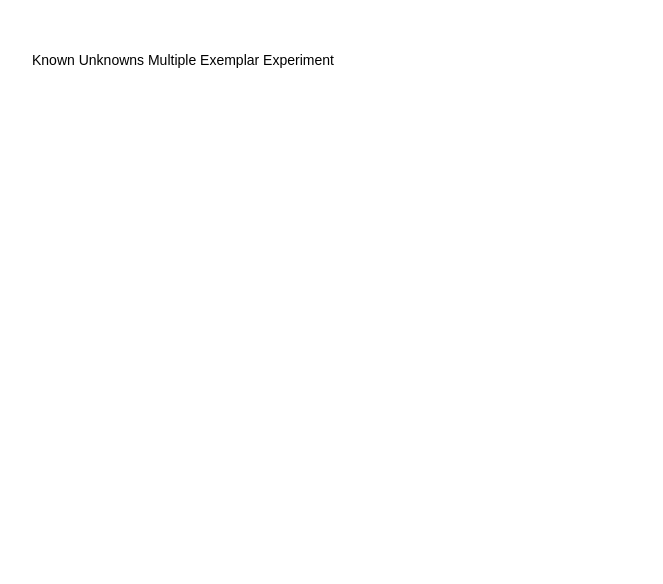
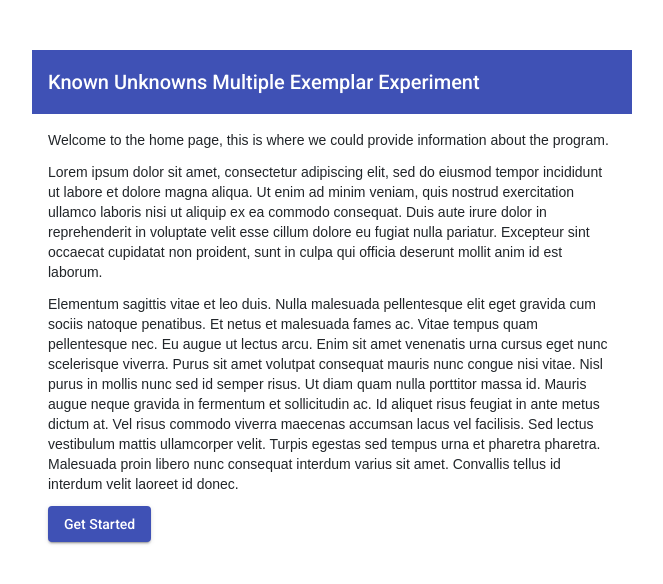
Before and after one commit to DesertFoxNV/known-unknowns-multiple-exemplar-experiment, an Angular app: page / in a window 1280 px wide. Shown: the top 584 px of the page, without its empty margins (308-971 px from the left). Built offline with nearby package versions, Linux system fonts and the light colour scheme.

Commit message:
added home module, fixed routing, and cert

```diff
--- a/apps/ui/src/app/app-routing.module.ts
+++ b/apps/ui/src/app/app-routing.module.ts
@@ -3,12 +3,12 @@ import { PreloadAllModules, RouterModule, Routes } from '@angular/router';
 
 const routes: Routes = [
   {
-    path: 'home',
+    path: '',
     loadChildren: () => import('./home/home.module').then((m) => m.HomeModule)
   },
   {
     path: '',
-    redirectTo: 'home',
+    redirectTo: '',
     pathMatch: 'full'
   },
   {
--- a/apps/ui/src/app/app.component.html
+++ b/apps/ui/src/app/app.component.html
@@ -1,2 +1 @@
-
-Known Unknowns Multiple Exemplar Experiment
+<router-outlet></router-outlet>
--- a/apps/ui/src/app/app.module.ts
+++ b/apps/ui/src/app/app.module.ts
@@ -1,12 +1,13 @@
 import { NgModule } from '@angular/core';
 import { BrowserModule } from '@angular/platform-browser';
 import { BrowserAnimationsModule } from '@angular/platform-browser/animations';
+import { AppRoutingModule } from './app-routing.module';
 
 import { AppComponent } from './app.component';
 
 @NgModule({
   declarations: [AppComponent],
-  imports: [BrowserModule, BrowserAnimationsModule],
+  imports: [AppRoutingModule, BrowserModule, BrowserAnimationsModule],
   providers: [],
   bootstrap: [AppComponent]
 })
--- a/apps/ui/src/app/home/home.component.html
+++ b/apps/ui/src/app/home/home.component.html
@@ -1 +1,27 @@
-<p>home works!</p>
+<mat-toolbar color='primary'>
+  Known Unknowns Multiple Exemplar Experiment
+</mat-toolbar>
+
+<div class='p-3'>
+  <p>
+    Welcome to the home page, this is where we could provide information about
+    the program.
+  </p>
+  <p>
+    Lorem ipsum dolor sit amet, consectetur adipiscing elit, sed do eiusmod tempor incididunt ut labore et dolore magna
+    aliqua. Ut enim ad minim veniam, quis nostrud exercitation ullamco laboris nisi ut aliquip ex ea commodo consequat.
+    Duis aute irure dolor in reprehenderit in voluptate velit esse cillum dolore eu fugiat nulla pariatur. Excepteur
+    sint occaecat cupidatat non proident, sunt in culpa qui officia deserunt mollit anim id est laborum.
+  </p>
+  <p>
+    Elementum sagittis vitae et leo duis. Nulla malesuada pellentesque elit eget gravida cum sociis natoque penatibus.
+    Et netus et malesuada fames ac. Vitae tempus quam pellentesque nec. Eu augue ut lectus arcu. Enim sit amet venenatis
+    urna cursus eget nunc scelerisque viverra. Purus sit amet volutpat consequat mauris nunc congue nisi vitae. Nisl
+    purus in mollis nunc sed id semper risus. Ut diam quam nulla porttitor massa id. Mauris augue neque gravida in
+    fermentum et sollicitudin ac. Id aliquet risus feugiat in ante metus dictum at. Vel risus commodo viverra maecenas
+    accumsan lacus vel facilisis. Sed lectus vestibulum mattis ullamcorper velit. Turpis egestas sed tempus urna et
+    pharetra pharetra. Malesuada proin libero nunc consequat interdum varius sit amet. Convallis tellus id interdum
+    velit laoreet id donec.
+  </p>
+  <button mat-button color='primary' mat-raised-button routerLink='./study-form'>Get Started</button>
+</div>
--- a/apps/ui/src/app/home/home.component.ts
+++ b/apps/ui/src/app/home/home.component.ts
@@ -1,15 +1,9 @@
-import { Component, OnInit } from '@angular/core';
+import { Component } from '@angular/core';
 
 @Component({
   selector: 'known-unknowns-multiple-exemplar-experiment-home',
   templateUrl: './home.component.html',
   styleUrls: ['./home.component.scss']
 })
-export class HomeComponent implements OnInit {
-
-  constructor() { }
-
-  ngOnInit(): void {
-  }
-
+export class HomeComponent {
 }
--- a/apps/ui/src/styles.scss
+++ b/apps/ui/src/styles.scss
@@ -1,4 +1,25 @@
 /* You can add global styles to this file, and also import other style files */
 
-html, body { height: 100%; }
-body { margin: 0; font-family: Roboto, "Helvetica Neue", sans-serif; }
+html, body {
+  height: 100%;
+}
+
+body {
+  margin: 0;
+  font-family: Roboto, "Helvetica Neue", sans-serif;
+}
+
+@import "styles/variables";
+
+@import "~bootstrap/scss/functions";
+@import "~bootstrap/scss/variables";
+@import "~bootstrap/scss/mixins";
+@import "~bootstrap/scss/functions";
+@import "~bootstrap/scss/variables";
+@import "~bootstrap/scss/mixins";
+@import "~bootstrap/scss/root";
+@import "~bootstrap/scss/reboot";
+@import "~bootstrap/scss/utilities";
+@import "~bootstrap/scss/utilities/api";
+
+@import "styles/reset";
--- /dev/null
+++ b/apps/ui/src/styles/_variables.scss
@@ -0,0 +1,2 @@
+$link-color: #3f51b5;
+$label-margin-bottom: 0;
--- /dev/null
+++ b/apps/ui/src/styles/reset.scss
@@ -0,0 +1,7 @@
+a {
+  &.mat-button, &.mat-raised-button, &.mat-fab, &.mat-mini-fab, &.mat-list-item {
+    &:hover {
+      color: currentColor
+    }
+  }
+}
--- a/package.json
+++ b/package.json
@@ -23,6 +23,7 @@
     "@angular/platform-browser-dynamic": "^12.2.0",
     "@angular/router": "^12.2.0",
     "@nrwl/angular": "12.9.0",
+    "bootstrap": "^5.1.2",
     "rxjs": "~6.6.0",
     "tslib": "^2.0.0",
     "zone.js": "~0.11.4"
```
Also changed, not shown: apps/ui/src/app/home/home.module.ts (+11 -6 lines), 1 other file (tests, documents, lock files or other folders).
